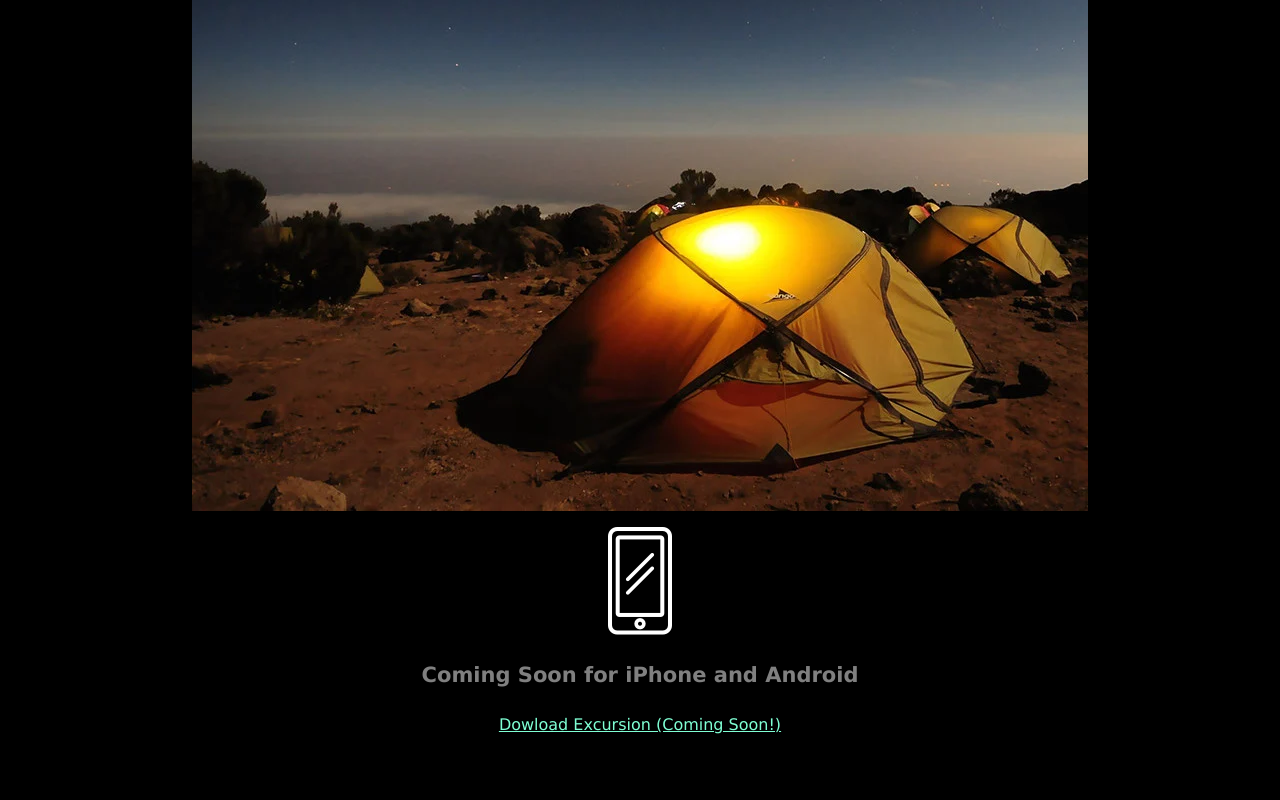
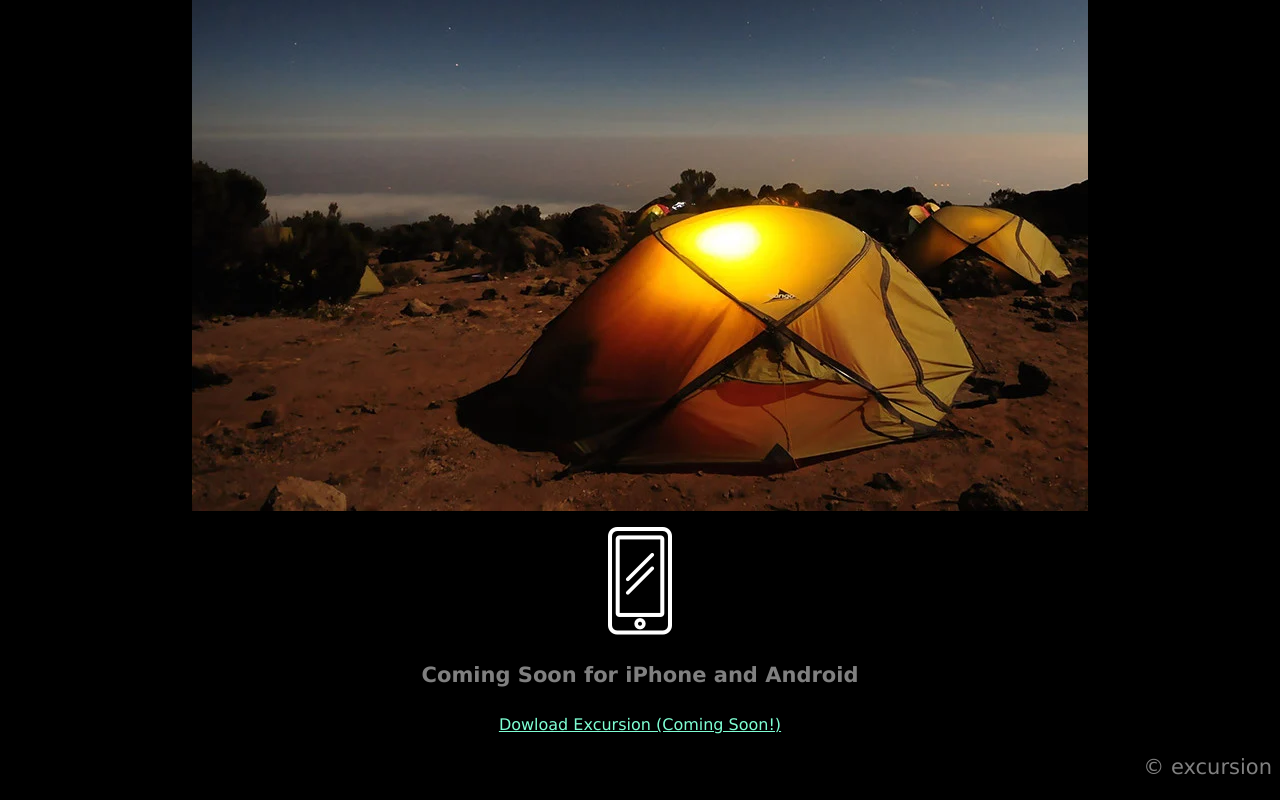
Before and after one commit to AntonioAlgaba/excursion, a plain HTML site: page index.html in a window 1280 px wide. Shown: the part 471-1271 px from the top of the page. Before the commit the page ends 1221 px from the top, so only its background shows below. Drawn offline with Linux system fonts and the light colour scheme.

Commit message:
Final Push

```diff
--- a/index.html
+++ b/index.html
@@ -19,5 +19,7 @@
   <p><img src="resources/images/phone.png"></p>
   <h4 class="header--sub-header">Coming Soon for iPhone and Android</h4>
   <p><a class="link--cta" href="#">Dowload Excursion (Coming Soon!)</a></p>
+  <p class="footer--copyright">&copy  excursion</p>
+
 </body>
 </html>
--- a/resources/css/style.css
+++ b/resources/css/style.css
@@ -24,9 +24,18 @@ body {
 }
 
 
+
 /* LINKS */
 
 .link--cta {
     font-size: 16px;
     color: aquamarine;
 }
+
+/* FOOTER */
+
+.footer--copyright{
+    font-size: 21px;
+    color: grey;
+    text-align: right;
+}
```
